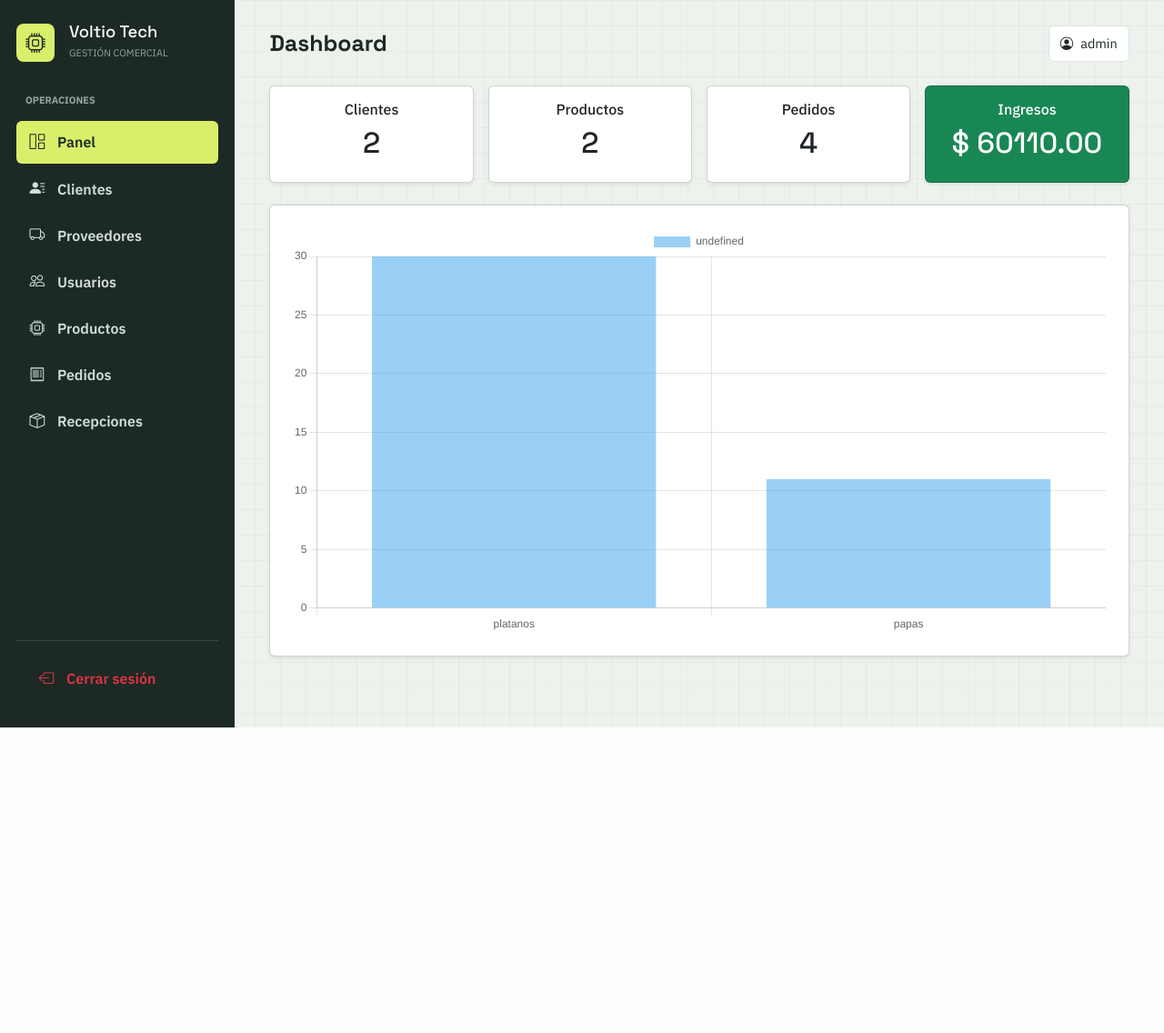
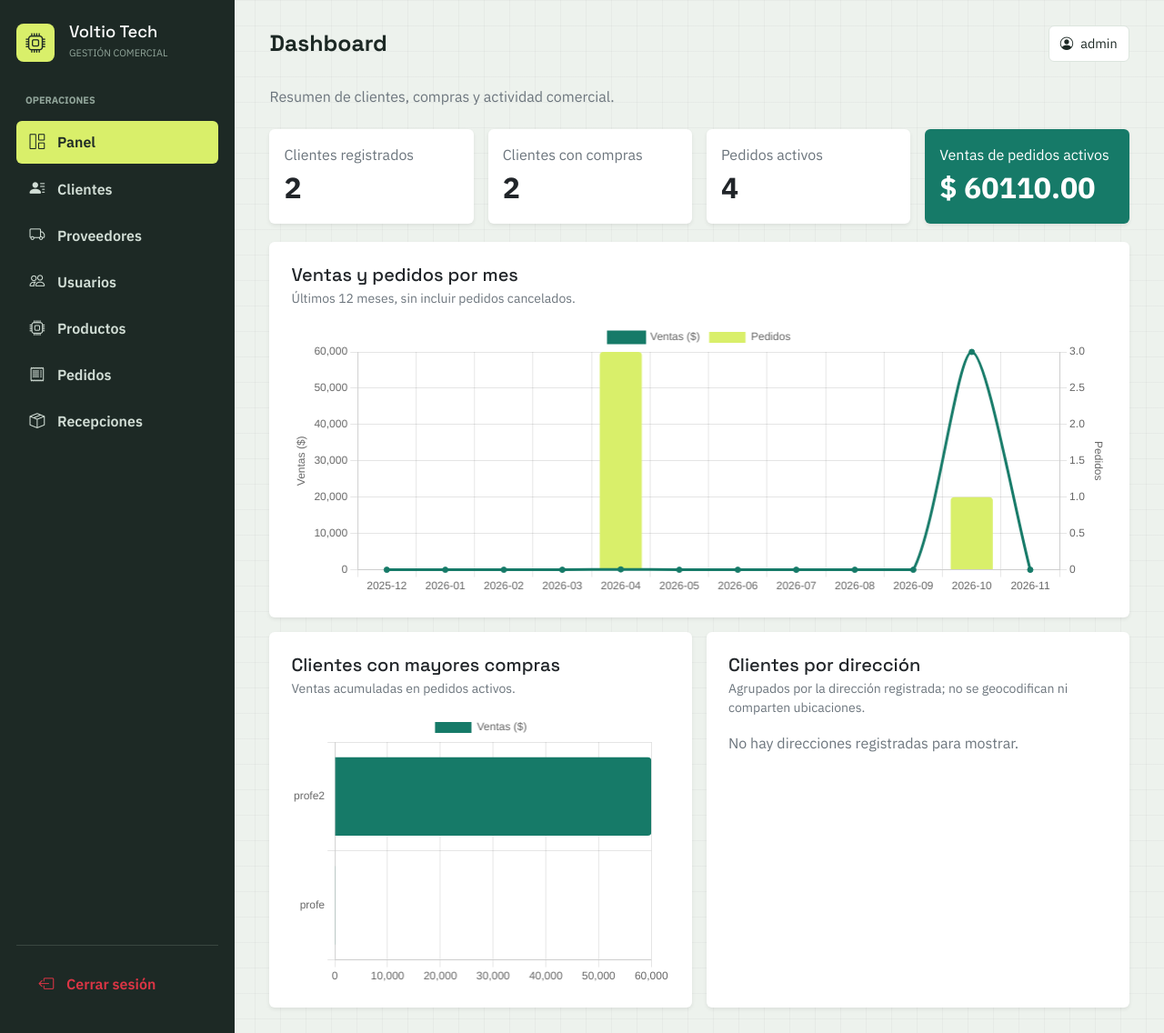
Before and after one commit to Felipe2k6/gestion_pedidos, a Django app: page /dashboard/ in a window 1280 px wide. Shown: the whole page at 91% size. Before the commit the page ends 800 px from the top, so only its background shows below. Run offline with Django 5.2, Linux system fonts and the light colour scheme; a user stored in the database is signed in; data comes from the database, SQL or seed files in the repository.

Commit message:
Cambio en el dashboard

```diff
--- a/config/core/templates/dashboard.html
+++ b/config/core/templates/dashboard.html
@@ -3,55 +3,154 @@
 
 {% block content %}
 
-<div class="row g-3">
-
-<div class="col-md-3">
-<div class="card p-3 shadow-sm text-center">
-<h6>Clientes</h6>
-<h2>{{ clientes }}</h2>
-</div>
+<div class="mb-4">
+    <p class="text-secondary mb-0">Resumen de clientes, compras y actividad comercial.</p>
 </div>
 
-<div class="col-md-3">
-<div class="card p-3 shadow-sm text-center">
-<h6>Productos</h6>
-<h2>{{ productos }}</h2>
-</div>
+<div class="row g-3">
+    <div class="col-sm-6 col-xl-3">
+        <div class="card h-100 border-0 shadow-sm p-3">
+            <span class="text-secondary">Clientes registrados</span>
+            <strong class="fs-2">{{ clientes }}</strong>
+        </div>
+    </div>
+    <div class="col-sm-6 col-xl-3">
+        <div class="card h-100 border-0 shadow-sm p-3">
+            <span class="text-secondary">Clientes con compras</span>
+            <strong class="fs-2">{{ clientes_compradores }}</strong>
+        </div>
+    </div>
+    <div class="col-sm-6 col-xl-3">
+        <div class="card h-100 border-0 shadow-sm p-3">
+            <span class="text-secondary">Pedidos activos</span>
+            <strong class="fs-2">{{ pedidos }}</strong>
+        </div>
+    </div>
+    <div class="col-sm-6 col-xl-3">
+        <div class="card h-100 border-0 shadow-sm p-3 text-white" style="background: var(--green)">
+            <span>Ventas de pedidos activos</span>
+            <strong class="fs-2">$ {{ ingresos|floatformat:2 }}</strong>
+        </div>
+    </div>
 </div>
 
-<div class="col-md-3">
-<div class="card p-3 shadow-sm text-center">
-<h6>Pedidos</h6>
-<h2>{{ pedidos }}</h2>
-</div>
+<div class="row g-3 mt-1">
+    <div class="col-12">
+        <section class="card border-0 shadow-sm p-3 p-md-4 h-100">
+            <div class="mb-3">
+                <h2 class="h5 mb-1">Ventas y pedidos por mes</h2>
+                <p class="small text-secondary mb-0">Últimos 12 meses, sin incluir pedidos cancelados.</p>
+            </div>
+            <div style="height: 300px">
+                <canvas id="ventasMensuales" aria-label="Gráfico de ventas y pedidos por mes" role="img"></canvas>
+            </div>
+        </section>
+    </div>
+    <div class="col-xl-6">
+        <section class="card border-0 shadow-sm p-3 p-md-4 h-100">
+            <div class="mb-3">
+                <h2 class="h5 mb-1">Clientes con mayores compras</h2>
+                <p class="small text-secondary mb-0">Ventas acumuladas en pedidos activos.</p>
+            </div>
+            {% if clientes_top %}
+            <div style="height: 300px">
+                <canvas id="clientesTop" aria-label="Gráfico de ventas por cliente" role="img"></canvas>
+            </div>
+            {% else %}
+            <p class="text-secondary mb-0">Todavía no hay compras registradas.</p>
+            {% endif %}
+        </section>
+    </div>
+    <div class="col-xl-6">
+        <section class="card border-0 shadow-sm p-3 p-md-4 h-100">
+            <div class="mb-3">
+                <h2 class="h5 mb-1">Clientes por dirección</h2>
+                <p class="small text-secondary mb-0">Agrupados por la dirección registrada; no se geocodifican ni comparten ubicaciones.</p>
+            </div>
+            {% if clientes_por_direccion %}
+            <div style="height: 300px">
+                <canvas id="clientesPorDireccion" aria-label="Gráfico de clientes por dirección registrada" role="img"></canvas>
+            </div>
+            {% else %}
+            <p class="text-secondary mb-0">No hay direcciones registradas para mostrar.</p>
+            {% endif %}
+        </section>
+    </div>
 </div>
 
-<div class="col-md-3">
-<div class="card p-3 shadow-sm text-center bg-success text-white">
-<h6>Ingresos</h6>
-<h2>$ {{ ingresos }}</h2>
-</div>
-</div>
-
-</div>
-
-<div class="card shadow-sm p-4 mt-4">
-<canvas id="grafica"></canvas>
-</div>
-
-{{ top_productos|json_script:"data" }}
+{{ ventas_mensuales|json_script:"ventas-mensuales-data" }}
+{{ clientes_top|json_script:"clientes-top-data" }}
+{{ clientes_por_direccion|json_script:"direcciones-data" }}
 
 <script src="https://cdn.jsdelivr.net/npm/chart.js"></script>
 <script>
-const data = JSON.parse(document.getElementById('data').textContent);
+const ventasMensuales = JSON.parse(document.getElementById('ventas-mensuales-data').textContent);
+const clientesTop = JSON.parse(document.getElementById('clientes-top-data').textContent);
+const direcciones = JSON.parse(document.getElementById('direcciones-data').textContent);
 
-new Chart(document.getElementById('grafica'), {
-type: 'bar',
-data: {
-labels: data.map(p => p.nombre),
-datasets: [{ data: data.map(p => p.total) }]
+new Chart(document.getElementById('ventasMensuales'), {
+    type: 'bar',
+    data: {
+        labels: ventasMensuales.map(item => item.mes),
+        datasets: [
+            {
+                type: 'line',
+                label: 'Ventas ($)',
+                data: ventasMensuales.map(item => Number(item.ventas)),
+                borderColor: '#167a68',
+                backgroundColor: '#167a68',
+                yAxisID: 'ventas',
+                tension: 0.25
+            },
+            {
+                label: 'Pedidos',
+                data: ventasMensuales.map(item => item.pedidos),
+                backgroundColor: '#d9ef6a',
+                yAxisID: 'pedidos',
+                borderRadius: 4
+            }
+        ]
+    },
+    options: {
+        maintainAspectRatio: false,
+        interaction: { mode: 'index', intersect: false },
+        scales: {
+            ventas: { type: 'linear', position: 'left', beginAtZero: true, title: { display: true, text: 'Ventas ($)' } },
+            pedidos: { type: 'linear', position: 'right', beginAtZero: true, title: { display: true, text: 'Pedidos' }, grid: { drawOnChartArea: false } }
+        }
+    }
+});
+
+if (clientesTop.length) {
+    new Chart(document.getElementById('clientesTop'), {
+        type: 'bar',
+        data: {
+            labels: clientesTop.map(item => item.nombre),
+            datasets: [{ label: 'Ventas ($)', data: clientesTop.map(item => Number(item.ventas)), backgroundColor: '#167a68', borderRadius: 4 }]
+        },
+        options: {
+            indexAxis: 'y',
+            maintainAspectRatio: false,
+            scales: { x: { beginAtZero: true } }
+        }
+    });
 }
-});
+
+if (direcciones.length) {
+    new Chart(document.getElementById('clientesPorDireccion'), {
+        type: 'bar',
+        data: {
+            labels: direcciones.map(item => item.direccion.length > 32 ? `${item.direccion.slice(0, 29)}...` : item.direccion),
+            datasets: [{ label: 'Clientes', data: direcciones.map(item => item.clientes), backgroundColor: '#ed825d', borderRadius: 4 }]
+        },
+        options: {
+            indexAxis: 'y',
+            maintainAspectRatio: false,
+            scales: { x: { beginAtZero: true, ticks: { precision: 0 } } },
+            plugins: { tooltip: { callbacks: { title: items => direcciones[items[0].dataIndex].direccion } } }
+        }
+    });
+}
 </script>
 
 {% endblock %}
--- a/config/core/views.py
+++ b/config/core/views.py
@@ -8,10 +8,14 @@ from django.contrib.auth.decorators import login_required
 from django.views.decorators.http import require_POST
 from .utils import es_admin, es_cliente, es_proveedor, perfil_usuario
 from django.db.models import Sum, F
+from django.db.models import Count, DecimalField, F, Q, Sum
+from django.db.models.functions import TruncMonth
 from django.contrib import messages
 from django.core.exceptions import ValidationError
 from django.db import transaction
 from decimal import Decimal, InvalidOperation
+from datetime import datetime
+from django.utils import timezone
 
 
 def _inicio_por_rol(user):
@@ -607,6 +611,88 @@ def dashboard(request):
     .annotate(total=Sum('cantidad'))
     .order_by('-total')[:5]
 )
+    ingresos = DetallePedido.objects.filter(
+        pedido__estado=Pedido.ESTADO_PENDIENTE,
+    ).aggregate(
+        total=Sum(
+            F('cantidad') * F('precio'),
+            output_field=DecimalField(max_digits=12, decimal_places=2),
+        ),
+    )['total'] or Decimal('0')
+
+    fecha_actual = timezone.localtime()
+    indice_mes_actual = fecha_actual.year * 12 + fecha_actual.month - 1
+    meses = []
+    for desplazamiento in range(-11, 1):
+        indice_mes = indice_mes_actual + desplazamiento
+        anio, mes_cero = divmod(indice_mes, 12)
+        mes = mes_cero + 1
+        meses.append({
+            'label': f'{anio:04d}-{mes:02d}',
+            'inicio': timezone.make_aware(datetime(anio, mes, 1)),
+        })
+
+    indice_mes_siguiente = indice_mes_actual + 1
+    anio_siguiente, mes_siguiente_cero = divmod(indice_mes_siguiente, 12)
+    inicio_siguiente_mes = timezone.make_aware(
+        datetime(anio_siguiente, mes_siguiente_cero + 1, 1),
+    )
+    datos_mensuales = {
+        fila['mes'].strftime('%Y-%m'): fila
+        for fila in pedidos_activos.filter(
+            fecha__gte=meses[0]['inicio'],
+            fecha__lt=inicio_siguiente_mes,
+        ).annotate(
+            mes=TruncMonth('fecha'),
+        ).values('mes').annotate(
+            pedidos=Count('id', distinct=True),
+            ventas=Sum(
+                F('detallepedido__cantidad') * F('detallepedido__precio'),
+                output_field=DecimalField(max_digits=12, decimal_places=2),
+            ),
+        ).order_by('mes')
+    }
+    ventas_mensuales = [
+        {
+            'mes': mes['label'],
+            'pedidos': datos_mensuales.get(mes['label'], {}).get('pedidos', 0),
+            'ventas': datos_mensuales.get(mes['label'], {}).get('ventas') or Decimal('0'),
+        }
+        for mes in meses
+    ]
+
+    clientes_compradores = Cliente.objects.filter(
+        pedido__estado=Pedido.ESTADO_PENDIENTE,
+    ).distinct().count()
+    clientes_top = list(
+        Cliente.objects.annotate(
+            pedidos=Count(
+                'pedido',
+                filter=Q(pedido__estado=Pedido.ESTADO_PENDIENTE),
+                distinct=True,
+            ),
+            ventas=Sum(
+                F('pedido__detallepedido__cantidad') * F('pedido__detallepedido__precio'),
+                filter=Q(pedido__estado=Pedido.ESTADO_PENDIENTE),
+                output_field=DecimalField(max_digits=12, decimal_places=2),
+            ),
+        ).filter(
+            pedidos__gt=0,
+        ).values(
+            'nombre',
+            'pedidos',
+            'ventas',
+        ).order_by('-ventas', '-pedidos', 'nombre')[:8]
+    )
+    clientes_por_direccion = list(
+        Cliente.objects.exclude(
+            direccion='',
+        ).values(
+            'direccion',
+        ).annotate(
+            clientes=Count('id'),
+        ).order_by('-clientes', 'direccion')[:8]
+    )
     ultimos_pedidos = Pedido.objects.order_by('-id')[:5]
 
     context = {
@@ -615,6 +701,13 @@ def dashboard(request):
         'pedidos': total_pedidos,
         'ingresos': ingresos,
         'top_productos': top_productos,
+        'clientes_compradores': clientes_compradores,
+        'productos': total_productos,
+        'pedidos': total_pedidos,
+        'ingresos': ingresos,
+        'ventas_mensuales': ventas_mensuales,
+        'clientes_top': clientes_top,
+        'clientes_por_direccion': clientes_por_direccion,
         'ultimos_pedidos': ultimos_pedidos,
     }
 
```
